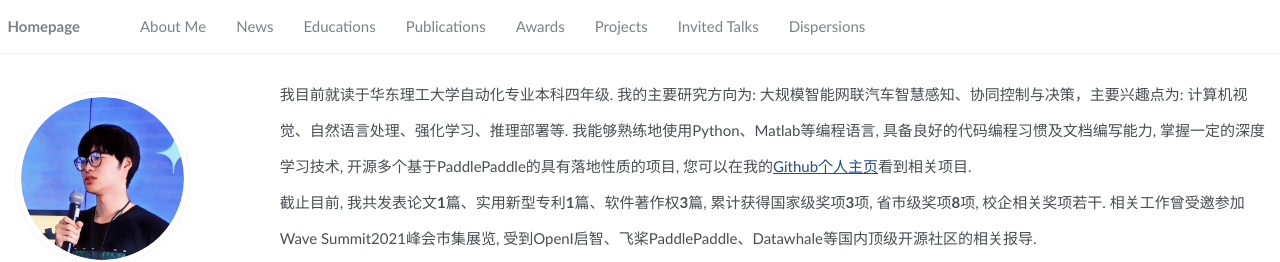
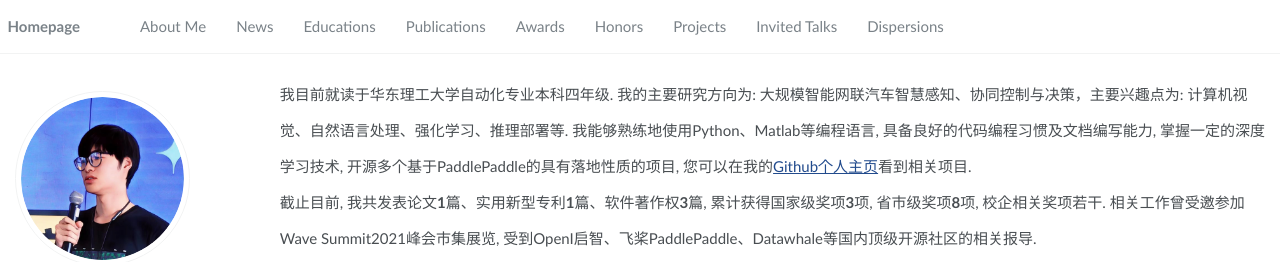
Before and after one commit to thomas-yanxin/thomas-yanxin.github.io, a Jekyll site: the page built from _pages/about.md, in a window 1280 px wide. Shown: the top 262 px of the page. Built offline with Jekyll 4.4.1, drawn with Linux system fonts in a browser that asks for light colours.

Commit message:
Update navigation.yml

```diff
--- a/_data/navigation.yml
+++ b/_data/navigation.yml
@@ -15,6 +15,9 @@ main:
   - title: "Awards"
     url: "/#-awards"
 
+  - title: "Honors"
+    url: "/#-honors"
+
   - title: "Projects"
     url: "/#-projects"
 
```
